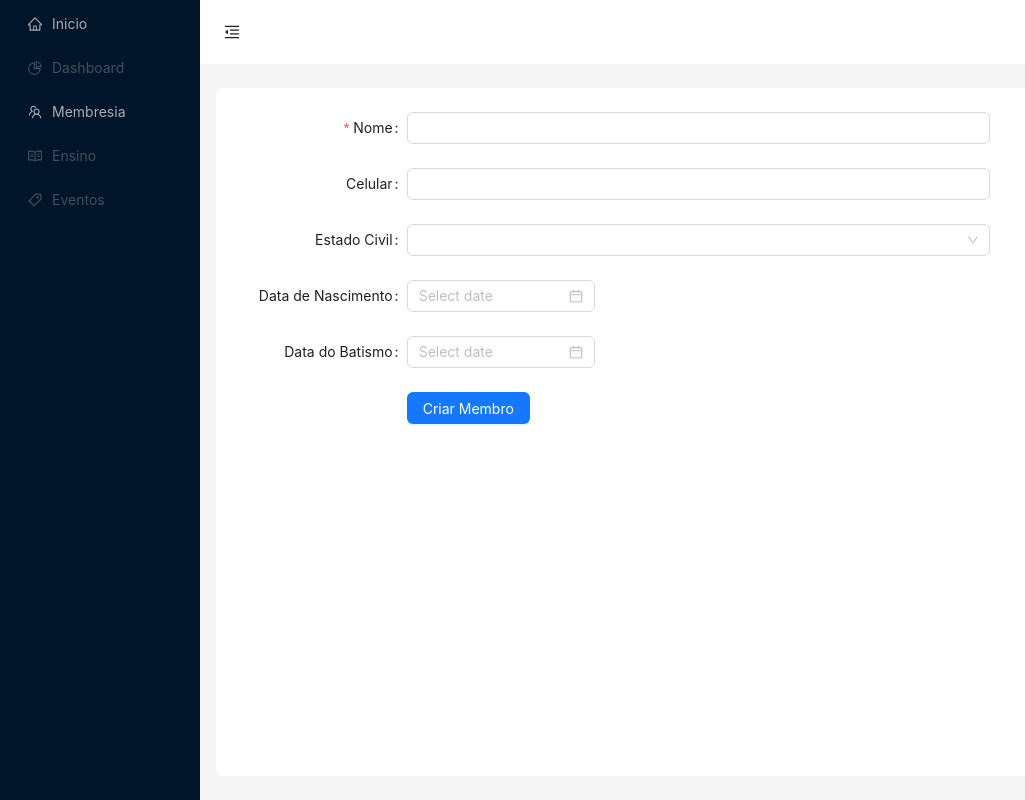
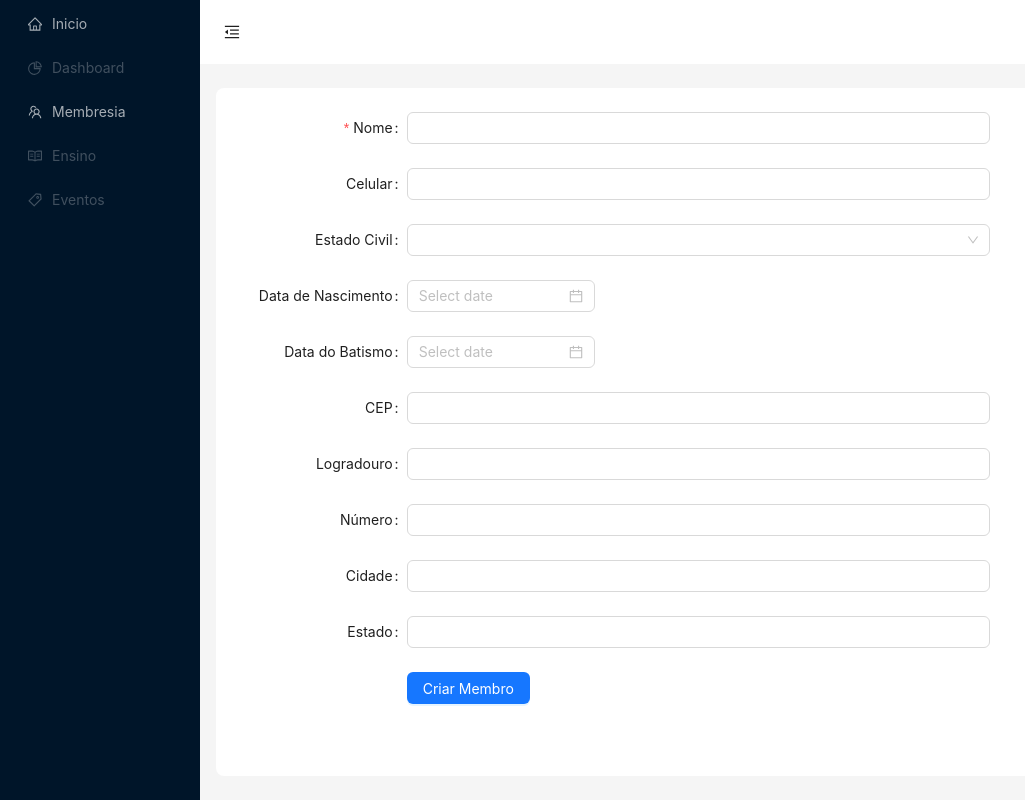
Before and after one commit to X5GuilhermeBR/timmy-frontend, a React (Vite) app: page /criar-membro in a window 1280 px wide. Shown: the whole page, without its empty margins (0-1025 px from the left). Built offline with nearby package versions, Linux system fonts and the light colour scheme.

Commit message:
feat: add member address endpoint integration

```diff
--- a/src/components/Forms/index.tsx
+++ b/src/components/Forms/index.tsx
@@ -3,7 +3,7 @@ import { useParams, useLocation, useNavigate } from "react-router-dom"
 import "./index.css"
 import { DatePicker, Form, Input, Select, Switch, Button, message } from "antd"
 import moment from "moment"
-import { fetchMemberById, createMember, updateMember, updateMemberStatus } from "../../services/api"
+import { fetchMemberById, createMember, updateMember, updateMemberStatus, getCepData, createAddress } from "../../services/api"
 
 type SizeType = Parameters<typeof Form>[0]["size"]
 
@@ -60,6 +60,15 @@ const Forms: React.FC = () => {
                 is_actived: values.membro,
             }
 
+            const addressData = {
+                street: values.logradouro,
+                number: values?.numero,
+                city: values.cidade,
+                state: values.estado,
+                zip_code: values.cep,
+                country: "Brasil"
+            }
+
             if (isCreating) {
                 const uuid = crypto.randomUUID()
 
@@ -74,9 +83,17 @@ const Forms: React.FC = () => {
 
                 const response = await createMember(payload)
 
-                if (response?.id) {
-                    message.success("Membro criado com sucesso!")
-                    navigate(`/editar-membro/${response.id}`, { replace: true })
+                if (response?.data?.member?.id) {
+
+                    const result = await createAddress({ ...addressData, member_id: response.data.member.id });
+
+                    if (result?.data?.address?.id) {
+                        message.success("Membro criado com sucesso!")
+                        navigate(`/editar-membro/${response.data.member.id}`, { replace: true })
+                        return;
+                    }
+
+                    message.warning("Não foi possível associar o endereço ao membro atual. Por favor, atualize-o mais tarde.")
                 }
             } else {
                 await Promise.all([
@@ -97,6 +114,23 @@ const Forms: React.FC = () => {
         setComponentSize(size)
     }
 
+    const searchAddressInfo = async () => {
+
+        const currentCep = form.getFieldValue('cep')
+
+        if (currentCep) {
+            const cepData = await getCepData(currentCep);
+            form.setFieldsValue({
+                ...form.getFieldsValue(),
+                logradouro: cepData?.logradouro,
+                numero: cepData?.complemento,
+                cidade: cepData?.localidade,
+                estado: cepData?.uf
+            })
+        }
+
+    }
+
     return (
         <Form
             form={form}
@@ -107,6 +141,7 @@ const Forms: React.FC = () => {
             onValuesChange={onFormLayoutChange}
             onFinish={onSubmit}
         >
+
             {loading && <p>Carregando...</p>}
             <Form.Item label="Nome" name="nome" rules={[{ required: true, message: "Nome é obrigatório!" }]}>
                 <Input />
@@ -128,6 +163,22 @@ const Forms: React.FC = () => {
             <Form.Item label="Data do Batismo" name="dataDeBatismo">
                 <DatePicker format="YYYY-MM-DD" />
             </Form.Item>
+            <Form.Item label="CEP" name="cep">
+                <Input onBlur={searchAddressInfo} />
+            </Form.Item>
+            <Form.Item label="Logradouro" name="logradouro">
+                <Input />
+            </Form.Item>
+            <Form.Item label="Número" name="numero">
+                <Input />
+            </Form.Item>
+            <Form.Item label="Cidade" name="cidade">
+                <Input />
+            </Form.Item>
+            <Form.Item label="Estado" name="estado">
+                <Input />
+            </Form.Item>
+
             {!isCreating && (
                 <Form.Item label="Ativo" name="membro" valuePropName="checked">
                     <Switch />
--- a/src/services/api.d.ts
+++ b/src/services/api.d.ts
@@ -4,3 +4,5 @@ export declare const fetchMemberById: (id: string) => Promise<Member>;
 export declare const createMember: (data: Member) => Promise<Member>;
 export declare const updateMember: (id: string, data: Partial<Member>) => Promise<any>;
 export declare const updateMemberStatus: (id: string, isActive: boolean) => Promise<any>;
+export declare const getCepData: (cep: string) => Promise<any>;
+export declare const createAddress: (data: Address) => Promise<any>;
--- a/src/services/api.js
+++ b/src/services/api.js
@@ -48,3 +48,21 @@ export const updateMemberStatus = async (id, isActive) => {
     throw new Error('Erro ao atualizar status do membro: ' + error.message);
   }
 };
+
+export const getCepData = async (cep) => {
+    try {
+        const response = await api.get(`https://opencep.com/v1/${cep}`);
+        return response.data;
+    } catch {
+        throw new Error('Erro ao buscar cep: ' + error.message);
+    }
+}
+
+export const createAddress = async (data) => {
+  try {
+      const response = await api.post(`/address`, data);
+      return response.data;
+  } catch {
+      throw new Error('Erro ao criar endereço: ' + error.message);
+  }
+}
```
